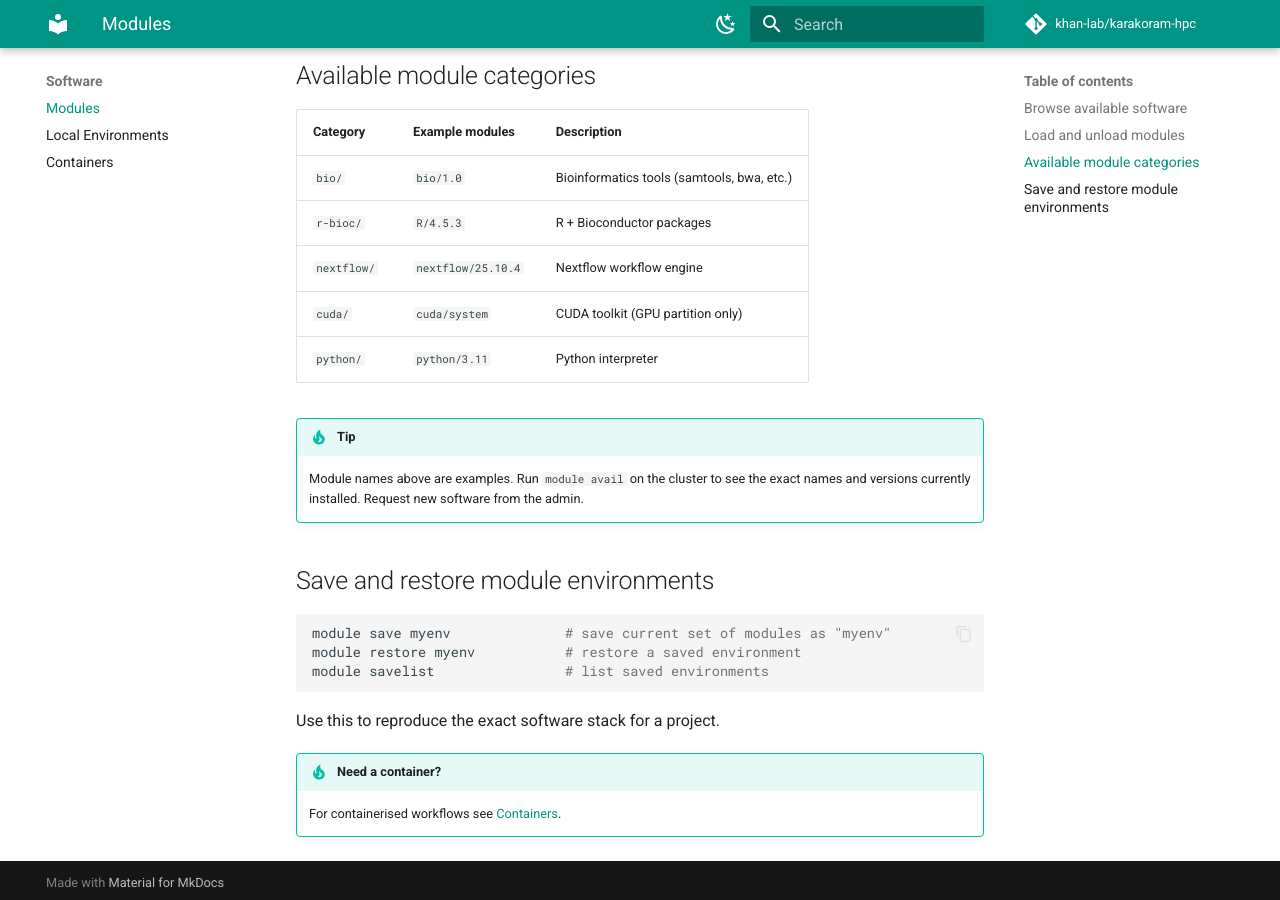
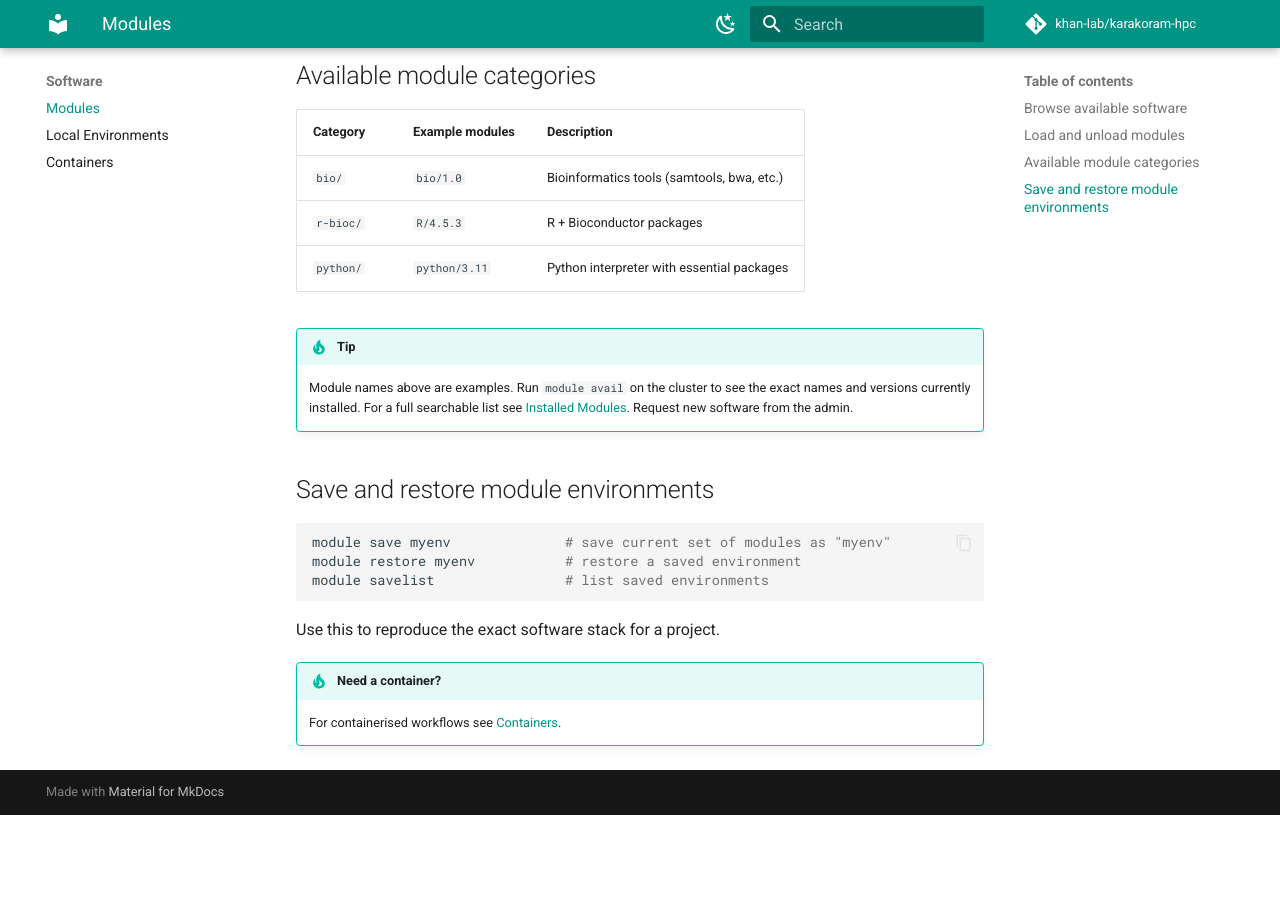
Before and after one commit to khan-lab/karakoram-hpc, an MkDocs documentation site: the page built from docs/software/modules.md, in a window 1280 px wide and 900 px high, scrolled down 656 px. Built offline with MkDocs 1.6.1 and Material for MkDocs 9.7.7, drawn with Linux system fonts in a browser that asks for light colours; comment, search, counter and statistics services are not loaded; after the commit the page ends 1471 px from its top, so only the background shows below that.

```diff
--- a/docs/software/modules.md
+++ b/docs/software/modules.md
@@ -27,12 +27,10 @@ module purge                   # unload everything
 |---|---|---|
 | `bio/` | `bio/1.0` | Bioinformatics tools (samtools, bwa, etc.) |
 | `r-bioc/` | `R/4.5.3` | R + Bioconductor packages |
-| `nextflow/` | `nextflow/25.10.4` | Nextflow workflow engine |
-| `cuda/` | `cuda/system` | CUDA toolkit (GPU partition only) |
-| `python/` | `python/3.11` | Python interpreter |
+| `python/` | `python/3.11` | Python interpreter with essential packages |
 
 !!! tip
-    Module names above are examples. Run `module avail` on the cluster to see the exact names and versions currently installed. Request new software from the admin.
+    Module names above are examples. Run `module avail` on the cluster to see the exact names and versions currently installed. For a full searchable list see [Installed Modules](catalogue.md). Request new software from the admin.
 
 ## Save and restore module environments
 
```
